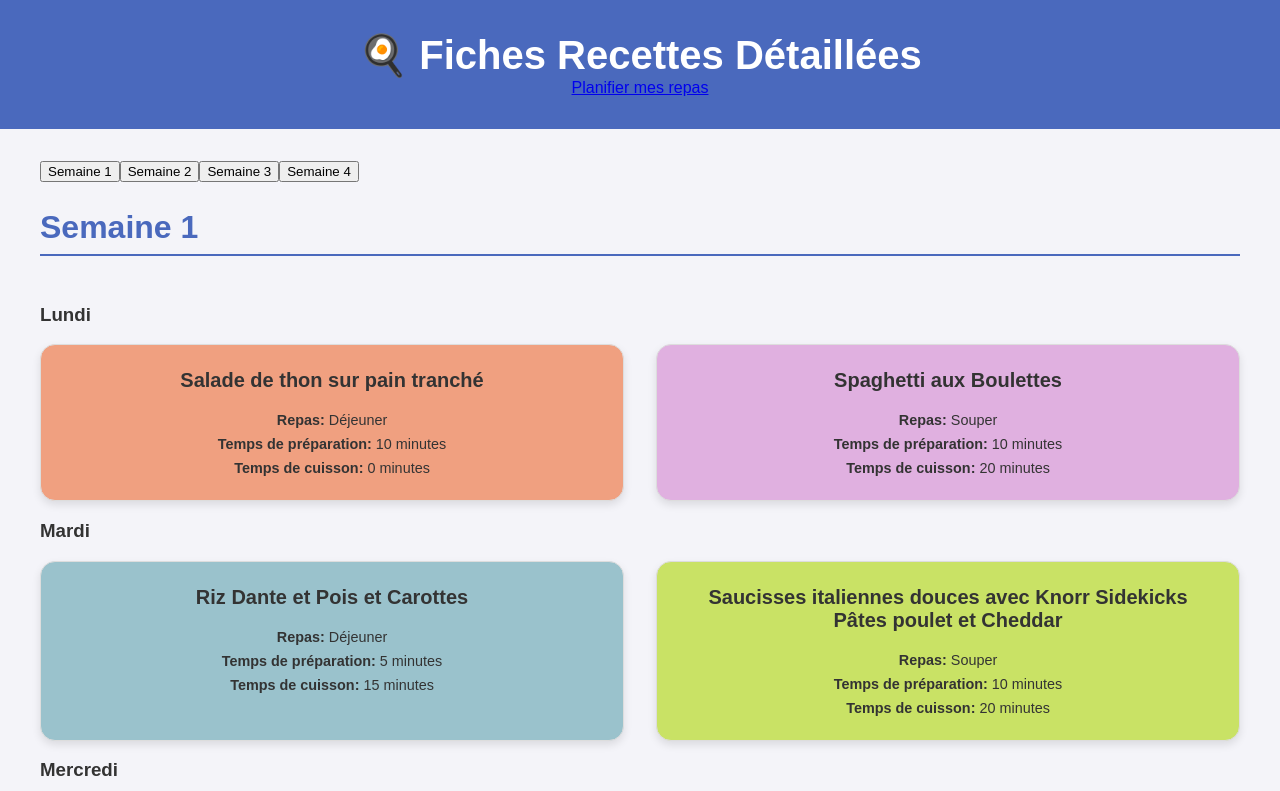
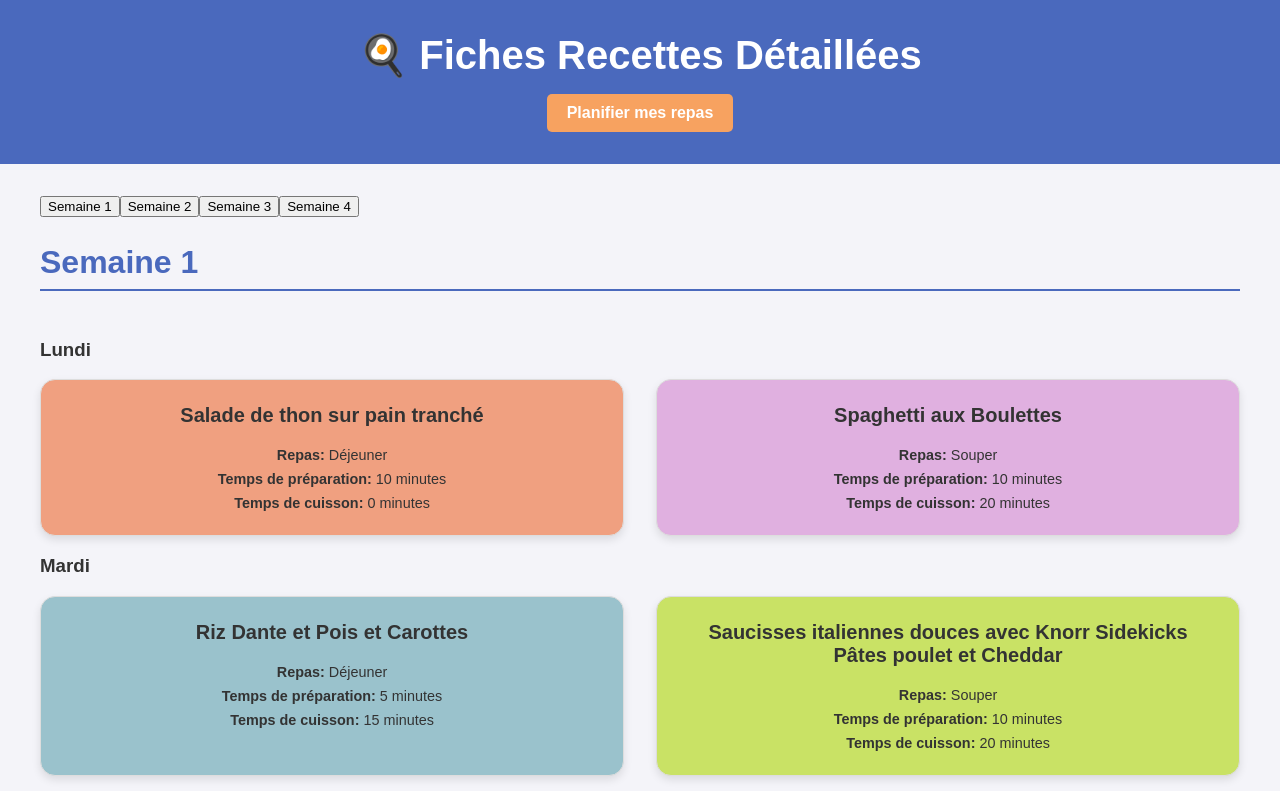
Before and after one commit to Nanciedee/Recette2moi, a plain HTML site: page index.html in a window 1280 px wide. Shown: the top 791 px of the page. Drawn offline with Linux system fonts and the light colour scheme.

Commit message:
Update style.css
"ajout  bouton vers app planification"

```diff
--- a/style.css
+++ b/style.css
@@ -175,3 +175,19 @@ h1 {
     padding: 0.5rem;
     border-radius: 4px;
 }
+
+.planification-btn {
+    display: inline-block;
+    padding: 10px 20px;
+    background-color: #f7a260; /* Une couleur pour le bouton */
+    color: white;
+    text-decoration: none;
+    border-radius: 5px;
+    font-weight: bold;
+    margin-top: 15px;
+    transition: background-color 0.3s ease;
+}
+
+.planification-btn:hover {
+    background-color: #e09452; /* Couleur plus foncée au survol */
+}
```
